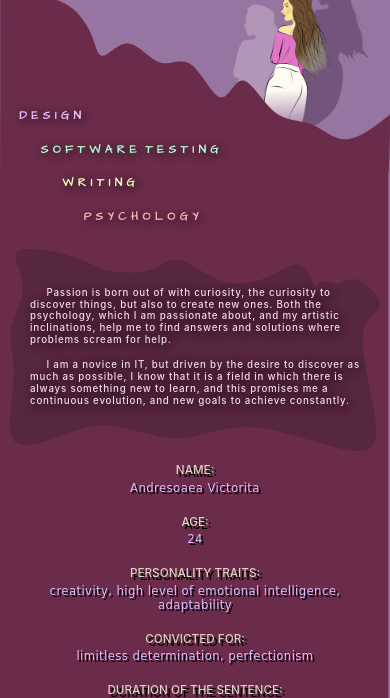
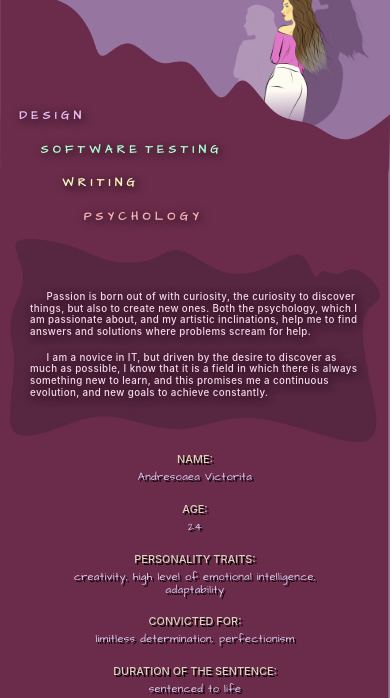
Before and after one commit to Victoriaa10/Portofolio, a plain HTML site: page about-me.html in a window 390 px wide. Shown: the part 131-829 px from the top of the page. Drawn offline with nearby package versions, Linux system fonts and the light colour scheme.

Commit message:
portofolio

```diff
--- a/about-me.html
+++ b/about-me.html
@@ -13,6 +13,7 @@
         <link href="https://fonts.googleapis.com/css2?family=Cormorant+Garamond:wght@300&display=swap" rel="stylesheet">
         <link href="https://fonts.googleapis.com/css2?family=Architects+Daughter&display=swap" rel="stylesheet">
         <link href="https://fonts.googleapis.com/css2?family=Lato&display=swap" rel="stylesheet">
+        <link href="https://fonts.googleapis.com/css2?family=Gochi+Hand&display=swap" rel="stylesheet">
         <link rel="stylesheet" href="https://cdnjs.cloudflare.com/ajax/libs/font-awesome/4.7.0/css/font-awesome.min.css">
 
         <link rel="stylesheet" href="https://stackpath.bootstrapcdn.com/bootstrap/4.5.2/css/bootstrap.min.css" integrity="sha384-JcKb8q3iqJ61gNV9KGb8thSsNjpSL0n8PARn9HuZOnIxN0hoP+VmmDGMN5t9UJ0Z" crossorigin="anonymous">
--- a/css/about-me.scss
+++ b/css/about-me.scss
@@ -56,11 +56,11 @@
       .darker {
         position: relative;
         left: 2.5%;
-        margin-top: 0!important;
+        margin-top: -2.5%!important;
         z-index: 110;
       }
       #text {
-        margin-top: 10\%!important;
+        margin-top: 12!important;
         p {
           font-size: 2.5vw!important;
           line-height: 3vw!important;
@@ -76,7 +76,7 @@
         margin-top: -2% !important;
       }
       h4 {
-        font-size: 3vw!important;
+        font-size: 2.8vw!important;
         text-align: center;
       }
     }
@@ -147,7 +147,7 @@
       left: 0;
       right: 0;
       margin: auto;
-      margin-top: 8%;
+      margin-top: 9%;
       width: 90%;
       height: 100%;
       z-index: 1000;
@@ -156,9 +156,9 @@
         padding: 2%;
         text-indent: 5%;
         margin: 0 auto;
-        font-size: 1.4vw;
+        font-size: 1.2vw;
         width: 90%;
-        letter-spacing: 0.2vw;
+        letter-spacing: 0.1vw;
         line-height: 2vw;
         text-shadow: 2px 2px 10px black;
         font-weight: 500;
@@ -183,13 +183,13 @@
       color: rgb(226, 209, 192);
       text-align: justify;
       font-weight: 700;
-      text-shadow: 3px 3px black;
+      text-shadow: 2px 2px black;
       text-transform: uppercase;
       .colored {
         text-shadow: 2px 2px rgb(2, 2, 2);
         margin-top: 1%;
-        color: rgb(222, 186, 253);
-        font-family: 'Gochi Hand', cursive;
+        color: rgb(232, 209, 251);
+        font-family:  'Architects Daughter', cursive;
         letter-spacing: 0.1vw;
         text-transform: initial;
 
```
Also changed, not shown: illustrations.html (+1 -0 lines), thoughts.html (+1 -0 lines), css/about-me.css, 1 other file.
